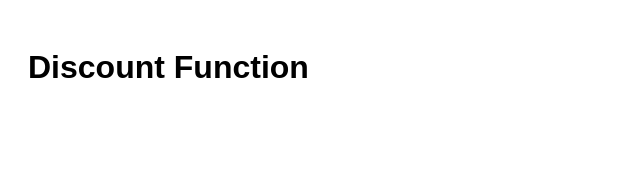
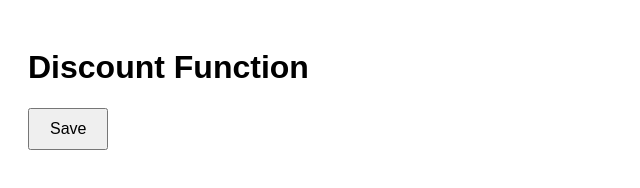
Before and after one commit to markmorkos/minimal-ui-host, a plain HTML site: page index.html in a window 1280 px wide. Shown: the whole page, without its empty margins (0-640 px from the left). Drawn offline with Linux system fonts and the light colour scheme.

Commit message:
Update index.html

```diff
--- a/index.html
+++ b/index.html
@@ -2,15 +2,20 @@
 <html lang="ru">
 <head>
   <meta charset="UTF-8">
-  <title>Discount Function UI</title>
+  <title>Discount Function</title>
   <style>
-    body {
-      font-family: Arial, sans-serif;
-      padding: 20px;
-    }
+    body { font-family: Arial, sans-serif; padding: 20px; }
+    button { padding: 10px 20px; font-size: 16px; }
   </style>
 </head>
 <body>
   <h1>Discount Function</h1>
+  <button type="button" onclick="handleSave()">Save</button>
+
+  <script>
+    function handleSave() {
+      window.parent.postMessage({ type: 'saveDiscount', payload: {} }, '*');
+    }
+  </script>
 </body>
 </html>
```
